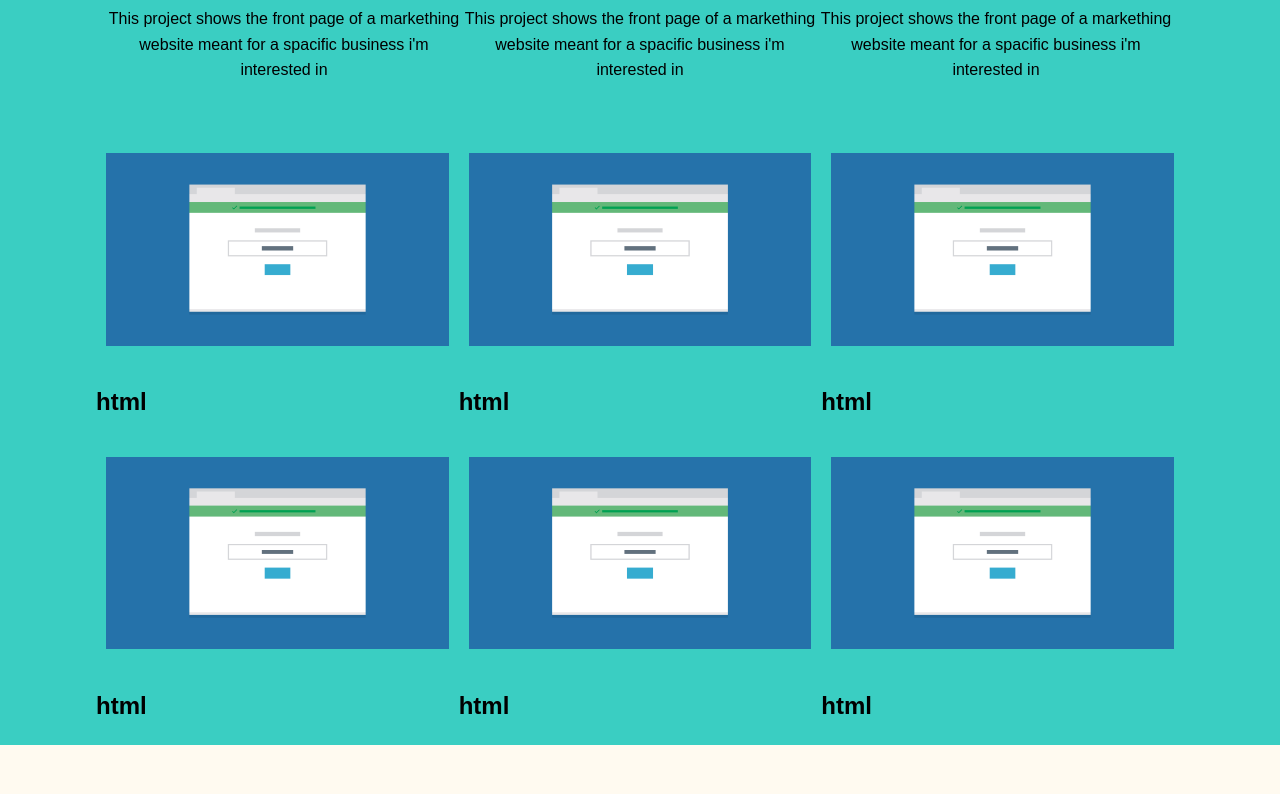
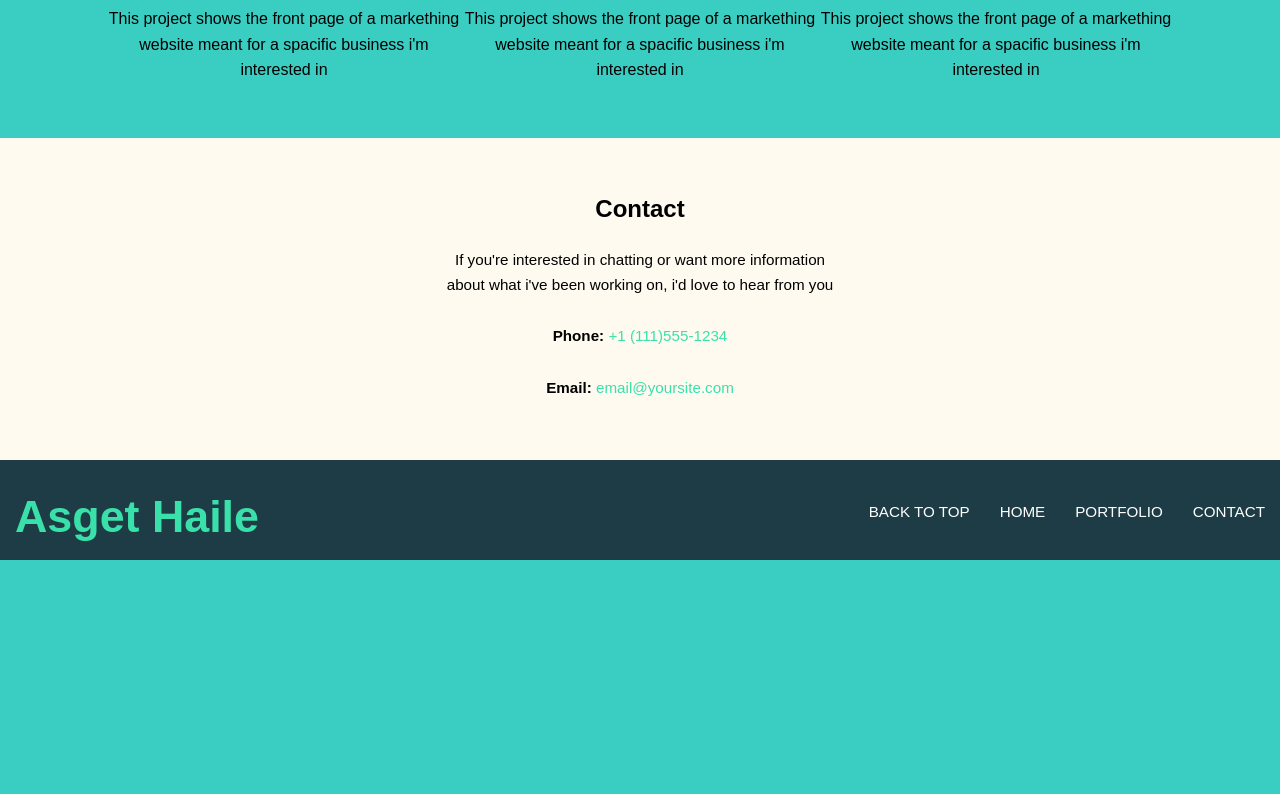
Before and after one commit to Asget-dev/techdegree-project-two, a plain HTML site: page index.html in a window 1280 px wide. Shown: the part 1240-2034 px from the top of the page. After the commit the page ends 1800 px from the top, so only its background shows below. Drawn offline with Linux system fonts and the light colour scheme.

Commit message:
updated index

```diff
--- a/css/style.css
+++ b/css/style.css
@@ -75,7 +75,7 @@ img{
   text-transform: uppercase;
 }
 .main-nav a:hover{
-  color: #093a58;
+  color: #3ae0aa;
 }
 
 
@@ -98,8 +98,13 @@ img{
 }
 .main-footer{
   background: #1d3c45;
-  margin-top: 30px;
+  /* margin-top: 30px; */
   padding: 2em 0;
+}
+
+.col {
+    margin-top: auto;
+    text-align: center;
 }
 
 .primary{
@@ -194,9 +199,15 @@ body{
   padding: 10px;
   border: solid 1px #d9e4ea;
 }
-.img-portfolio {
+.skills-img,
+.img-portfolio{
   margin-top: 5px;
   padding: 10px;
+ }
+ .skills-img{
+   margin-top: 5px;
+   width: 100%;
+   height: 100%;
  }
 .about-me{
   display: flex;
@@ -208,7 +219,9 @@ body{
   flex: 1;
   margin: 30px;
 }
-
+.main-header{
+  background: #895a5a;
+}
 
 @media (min-width : 1024px) {
   .main-header,
@@ -221,9 +234,6 @@ body{
   .main-header{
     background: #1d3c45;
   }
-  .main-footer{
-    border-top: solid 1px red;
-  }
   .about{
     padding-top: 100px;
     text-align: center;
--- a/index.html
+++ b/index.html
@@ -17,7 +17,6 @@
             <ul class="main-nav">
               <li><a href = "index.html">Home</a></li>
               <li><a href = "#portfolio">Portfolio</a></li>
-              <li><a href = "#skills">Skills</a></li>
               <li><a href = "#contact">Contact</a></li>
             </ul>
       </header>
@@ -68,37 +67,10 @@
         </section>
       </div>
 
-
-      <section class="secondary" id="skills">
-        <div class="skill-one flex">
-          <img src="images/portfolio-3.png" alt="" class="img-portfolio">
-          <h2>html</h2>
-        </div>
-        <div class="skill-two flex">
-          <img src="images/portfolio-3.png" alt="" class="img-portfolio">
-          <h2>html</h2>
-        </div>
-        <div class="skill-three flex">
-          <img src="images/portfolio-3.png" alt="" class="img-portfolio">
-          <h2>html</h2>
-        </div>
-        <div class="skill=four flex">
-          <img src="images/portfolio-3.png" alt="" class="img-portfolio">
-          <h2>html</h2>
-        </div>
-        <div class="skill-five flex">
-          <img src="images/portfolio-3.png" alt="" class="img-portfolio">
-          <h2>html</h2>
-        </div>
-        <div class="skill-six flex">
-          <img src="images/portfolio-3.png" alt="" class="img-portfolio">
-          <h2>html</h2>
-        </div>
-      </section>
 </main>
       <section class="tertiary" id="contact">
         <h2>Contact</h2>
-        <p>If you're interested in chatting or want more information about what i've been working on, i'd love to hear from you</p>
+        <p>If you're interested in chatting or want more information <br>about what i've been working on, i'd love to hear from you</p>
         <p><strong>Phone: </strong><a href="tel:11115551234">+1 (111)555-1234</a></p>
         <p><strong>Email: </strong><a href="mailto:email@yoursite.com?subject=Hi">email@yoursite.com</a></p>
       </section>
@@ -109,7 +81,6 @@
               <li><a href="#top" class="top">Back to top</a></li>
               <li><a href = "index.html">Home</a></li>
               <li><a href = "#portfolio">Portfolio</a></li>
-              <li><a href = "#skills">Skills</a></li>
               <li><a href = "#contact">Contact</a></li>
             </ul>
       </footer>
```
Also changed, not shown: images/react-brands.svg (added).
